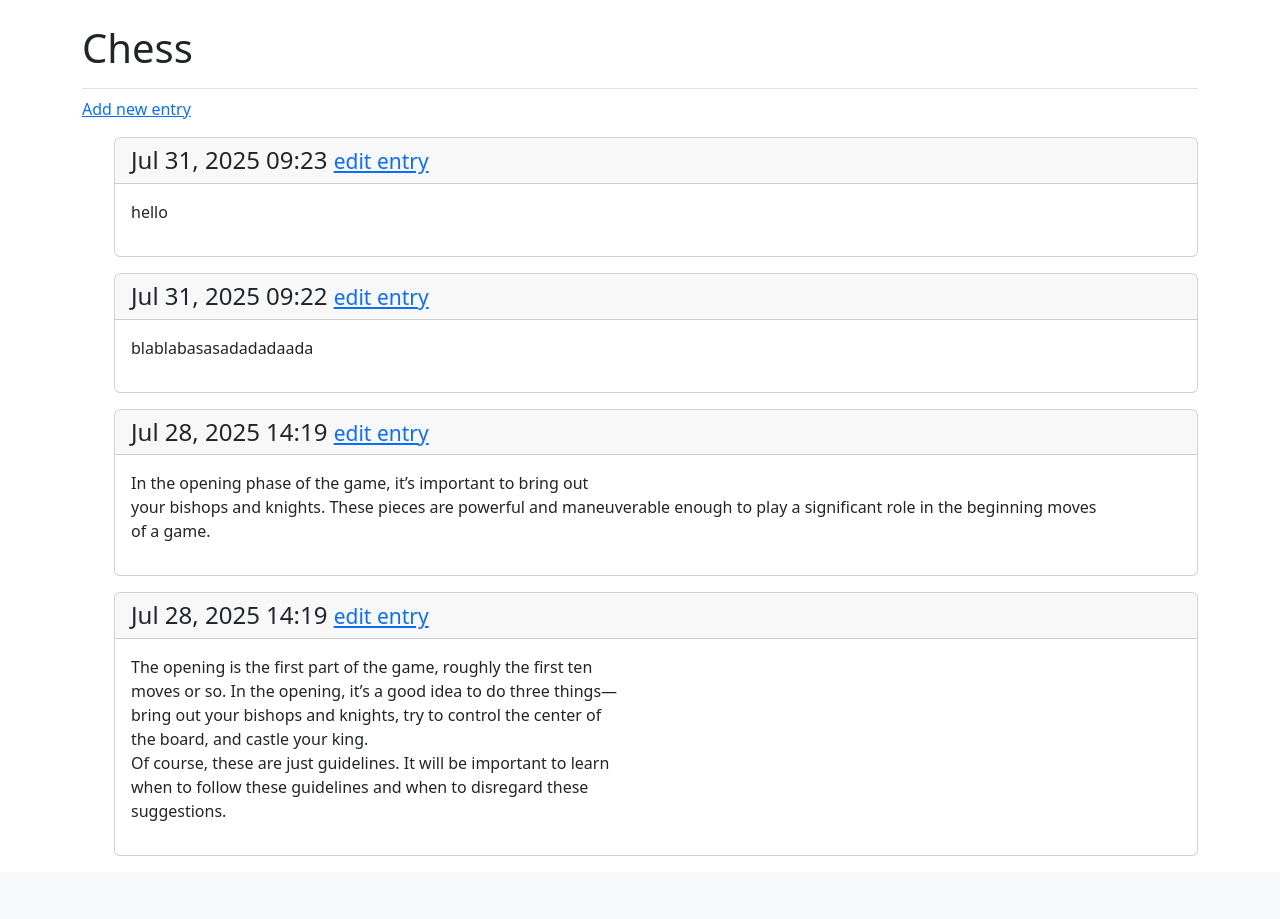
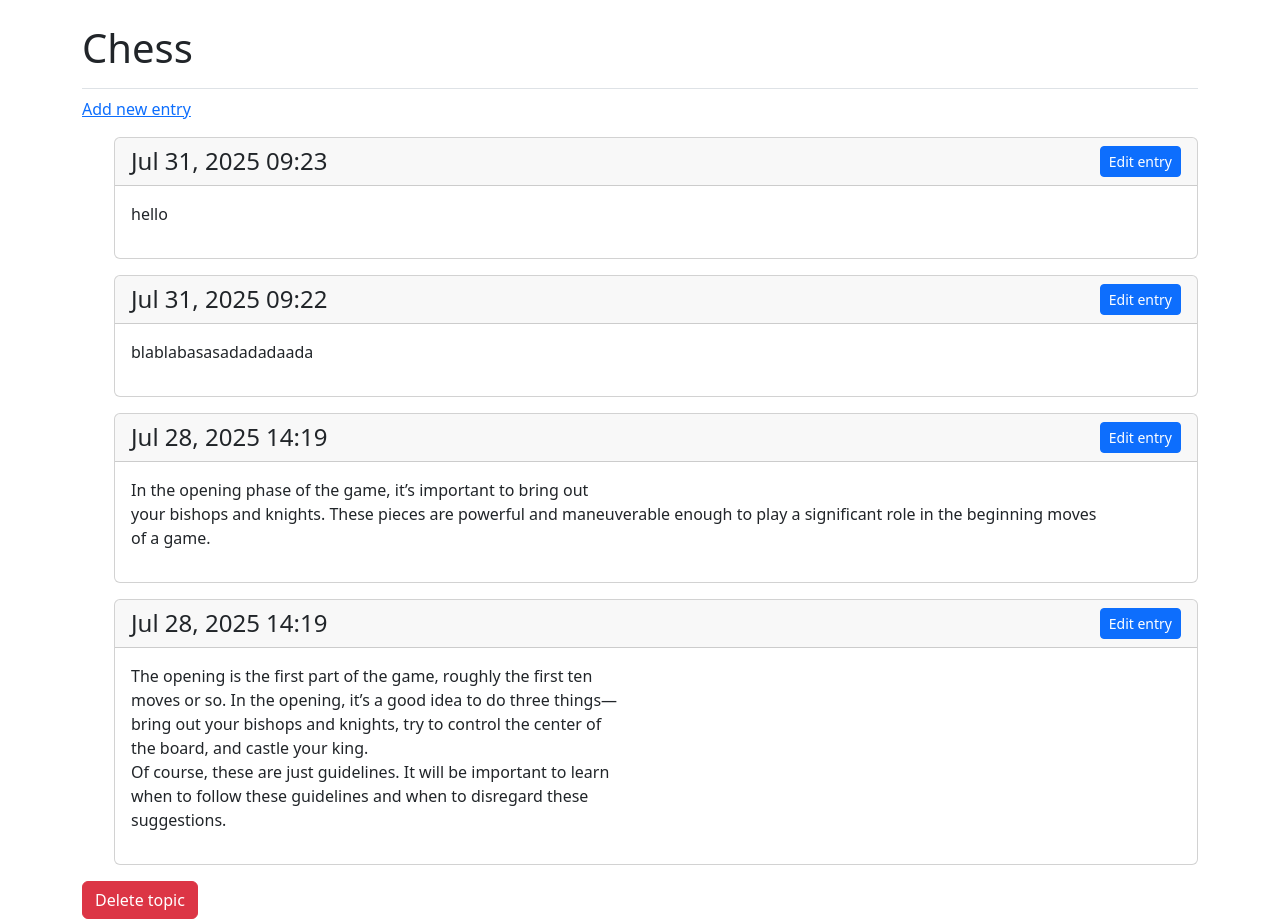
Before and after one commit to Rexthedog28/Learning-Log, a Django app: page /topics/1/ in a window 1280 px wide. Shown: the part 58-977 px from the top of the page. Before the commit the page ends 914 px from the top, so only its background shows below. Run offline with Django 5.2, Linux system fonts and the light colour scheme; a user stored in the database is signed in; data comes from the database, SQL or seed files in the repository; both versions use the stored data as it was after the commit; some libraries are stand-ins or nearby versions.

Commit message:
Added funtionality for deleting topics

```diff
--- a/learning_logs/templates/learning_logs/topic.html
+++ b/learning_logs/templates/learning_logs/topic.html
@@ -1,4 +1,5 @@
 {% extends 'learning_logs/base.html' %}
+{% load django_bootstrap5 %}
 
 {% block page_header %}
   <h1>{{ topic.text }}</h1>
@@ -12,11 +13,13 @@
     {% for entry in entries %}
       <div class="card mb-3">
         <!-- Card header with timestamp and edit link -->
-        <h4 class="card-header">
-          {{ entry.date_added|date:'M d, Y H:i' }}
-          <small><a href="{% url 'learning_logs:edit_entry' entry.id %}">
-            edit entry</a></small>
-        </h4>
+        <div class="card-header d-flex align-items-center">
+          <h4 class="mb-0">{{ entry.date_added|date:'M d, Y H:i' }}</h4>
+          <a href="{% url 'learning_logs:edit_entry' entry.id %}"
+            class="btn btn-sm btn-primary ms-auto">
+            Edit entry
+          </a>
+        </div>
         <!-- Card body with entry text -->
         <div class="card-body">{{ entry.text|linebreaks }}</div>
       </div>
@@ -25,4 +28,6 @@
     {% endfor %}
   </ul>
 
+  <a href="{% url 'learning_logs:delete_topic' topic.id %}"
+    class="btn btn-danger">Delete topic</a>
 {% endblock content %}
--- a/learning_logs/urls.py
+++ b/learning_logs/urls.py
@@ -15,6 +15,8 @@ urlpatterns = [
     # Page for adding a new entry.
     path('new_entry/<int:topic_id>/', views.new_entry, name='new_entry'),
     # Page for editing an entry.
-    path('edit_entry/<int:entry_id>/', views.edit_entry, name='edit_entry')
+    path('edit_entry/<int:entry_id>/', views.edit_entry, name='edit_entry'),
+    # Page for deleteing a topic.
+    path('delete_topic/<int:topic_id>/', views.delete_topic, name='delete_topic')
 
 ]
--- a/learning_logs/views.py
+++ b/learning_logs/views.py
@@ -1,4 +1,4 @@
-from django.shortcuts import render, redirect
+from django.shortcuts import render, redirect, get_object_or_404
 
 from django.contrib.auth.decorators import login_required
 from django.http import Http404
@@ -88,3 +88,17 @@ def edit_entry(request, entry_id):
 
     context = {'entry':entry, 'topic':topic, 'form':form}
     return render(request, 'learning_logs/edit_entry.html', context)
+
+@login_required
+def delete_topic(request, topic_id):
+    """Delete a topic."""
+    topic = get_object_or_404(Topic, id=topic_id, owner=request.user)
+
+    if topic.owner != request.user:
+        raise Http404
+
+    if request.method == 'POST':
+        topic.delete()
+        return redirect('learning_logs:topics')
+
+    return render(request, 'learning_logs/confirm_delete.html', {'topic': topic})
--- a/ll_project/settings.py
+++ b/ll_project/settings.py
@@ -23,7 +23,7 @@ BASE_DIR = Path(__file__).resolve().parent.parent
 SECRET_KEY = 'django-insecure-ld+3(e-=@f@9&qj^&-xp381e_(&&z-fa*fk5rt#t&zdr(-)q48'
 
 # SECURITY WARNING: don't run with debug turned on in production!
-DEBUG = False
+DEBUG = True
 
 ALLOWED_HOSTS = ['localhost', '127.0.0.1']
 
```
Also changed, not shown: learning_logs/templates/learning_logs/confirm_delete.html (added, +13 -0 lines), learning_logs/templates/learning_logs/new_entry.html (+6 -1 lines), learning_logs/templates/learning_logs/topics.html (+5 -2 lines), db.sqlite3.
